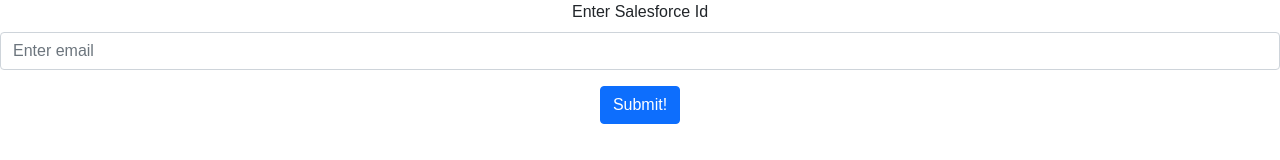
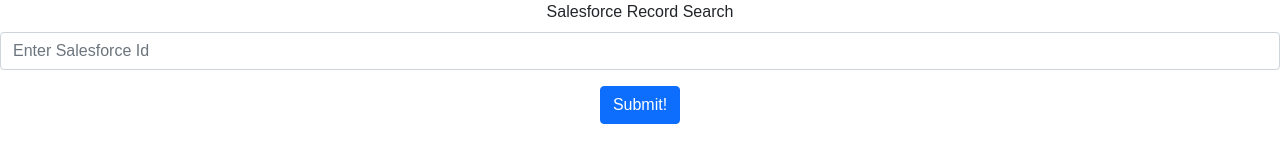
Before and after one commit to Tomreed89/SFDC_Search_App, a React (Create React App) app: page / in a window 1280 px wide. Shown: the top 160 px of the page. Built offline with nearby package versions, Linux system fonts and the light colour scheme.

Commit message:
Updates 1.0

```diff
--- a/src/App.js
+++ b/src/App.js
@@ -9,8 +9,8 @@
     <div className="App">
       <Form>
         <Form.Group className="mb-3" controlId="formBasicEmail">
-          <Form.Label>Enter Salesforce Id</Form.Label>
-          <Form.Control type="text" placeholder="Enter email" />
+          <Form.Label>Salesforce Record Search</Form.Label>
+          <Form.Control type="text" placeholder="Enter Salesforce Id" />
           <Form.Text className="text-muted"></Form.Text>
         </Form.Group>
         <Button variant="primary" type="submit">
```
